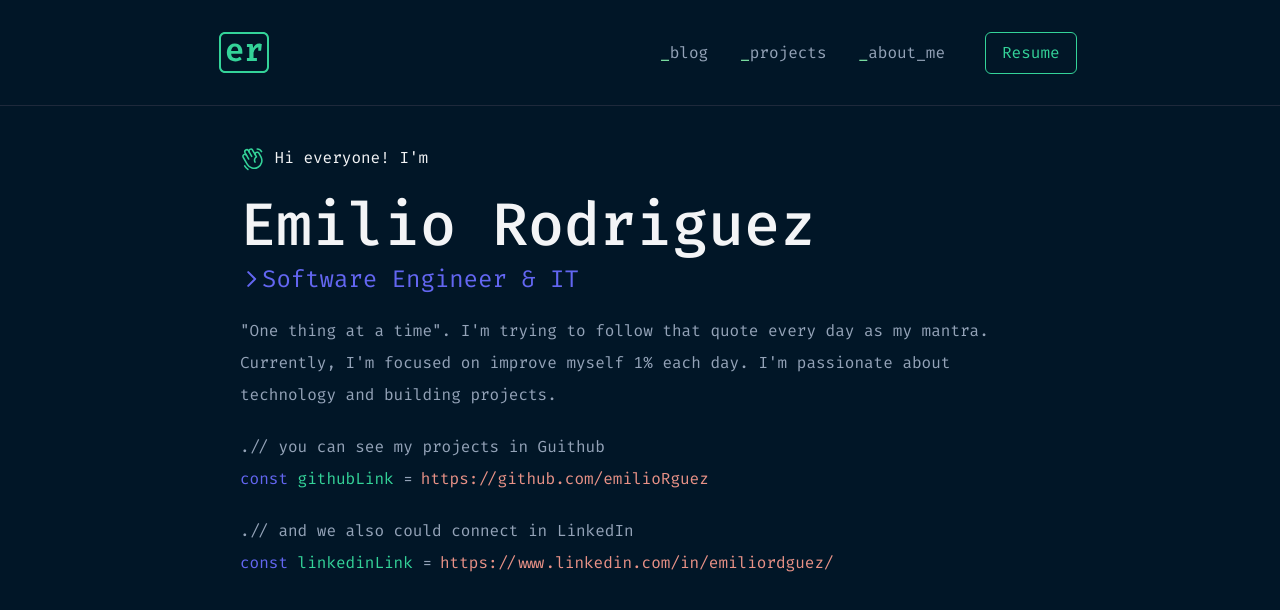
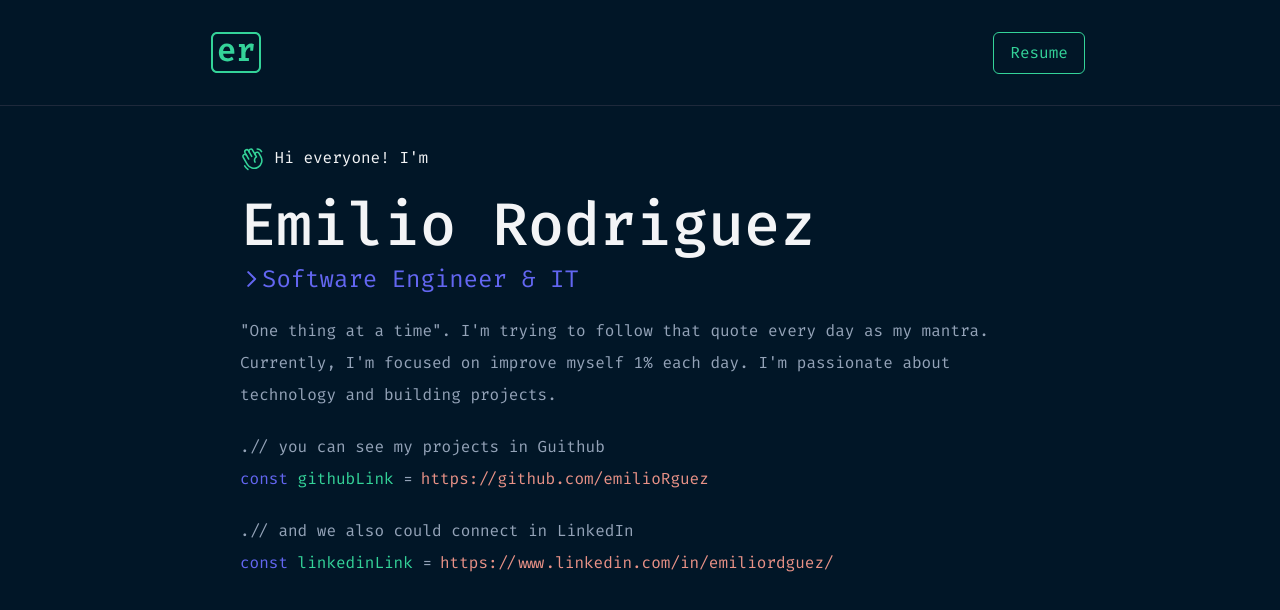
Before and after one commit to emilioRguez/personal-site, a Next.js app: page / in a window 1280 px wide. Shown: the top 610 px of the page. Built offline with nearby package versions, Linux system fonts and the light colour scheme.

Commit message:
Update home page

```diff
--- a/components/Header.tsx
+++ b/components/Header.tsx
@@ -3,19 +3,20 @@ import { useState } from "react"
 export function Header() {
 
   const pages = [
-    'blog',
-    'projects',
-    'about_me'
+    // 'blog',
+    // 'projects',
+    // 'about_me'
   ]
 
   return (
-    <header className='text-l items-center text-slate-400 lg:flex lg:justify-around p-4 border-b border-slate-800'>
+    <header className='text-l items-center text-slate-400 flex sm:justify-around justify-between p-4 border-b
+    border-slate-800 min-h-fit'>
       <div className="flex justify-center p-4">
         <a href="https://emiliorh.com">
           <img src="/test-logo.svg" alt="er" />
         </a>
       </div>
-      <div className="flex justify-center gap-10 items-center">
+      {/* <div className="flex justify-center gap-10 items-center"> */}
         <nav>
           <ul className="flex gap-8">
             {pages.map(page => {
@@ -29,7 +30,7 @@ export function Header() {
           </ul>
         </nav>
         <button className="border rounded-md border-emerald-400 hover:bg-indigo-700 text-emerald-400 px-4 py-2">Resume</button>
-      </div>
+      {/* </div> */}
     </header>
   )
 }
--- a/pages/index.tsx
+++ b/pages/index.tsx
@@ -10,7 +10,7 @@ export default function Home() {
 
   return (
     <>
-      <div className='flex justify-center items-center p-10'>
+      <div className='sm:flex sm:justify-center sm:items-center p-10 min-w-fit'>
         <main className='box-border'>
           <HandWaving size={25} color={'#34d399'} className='inline-block' /> Hi everyone! I&apos;m
           <h1 className='text-6xl mt-6 flex font-medium'>
```
Also changed, not shown: 1 other file (tests, documents, lock files or other folders).
